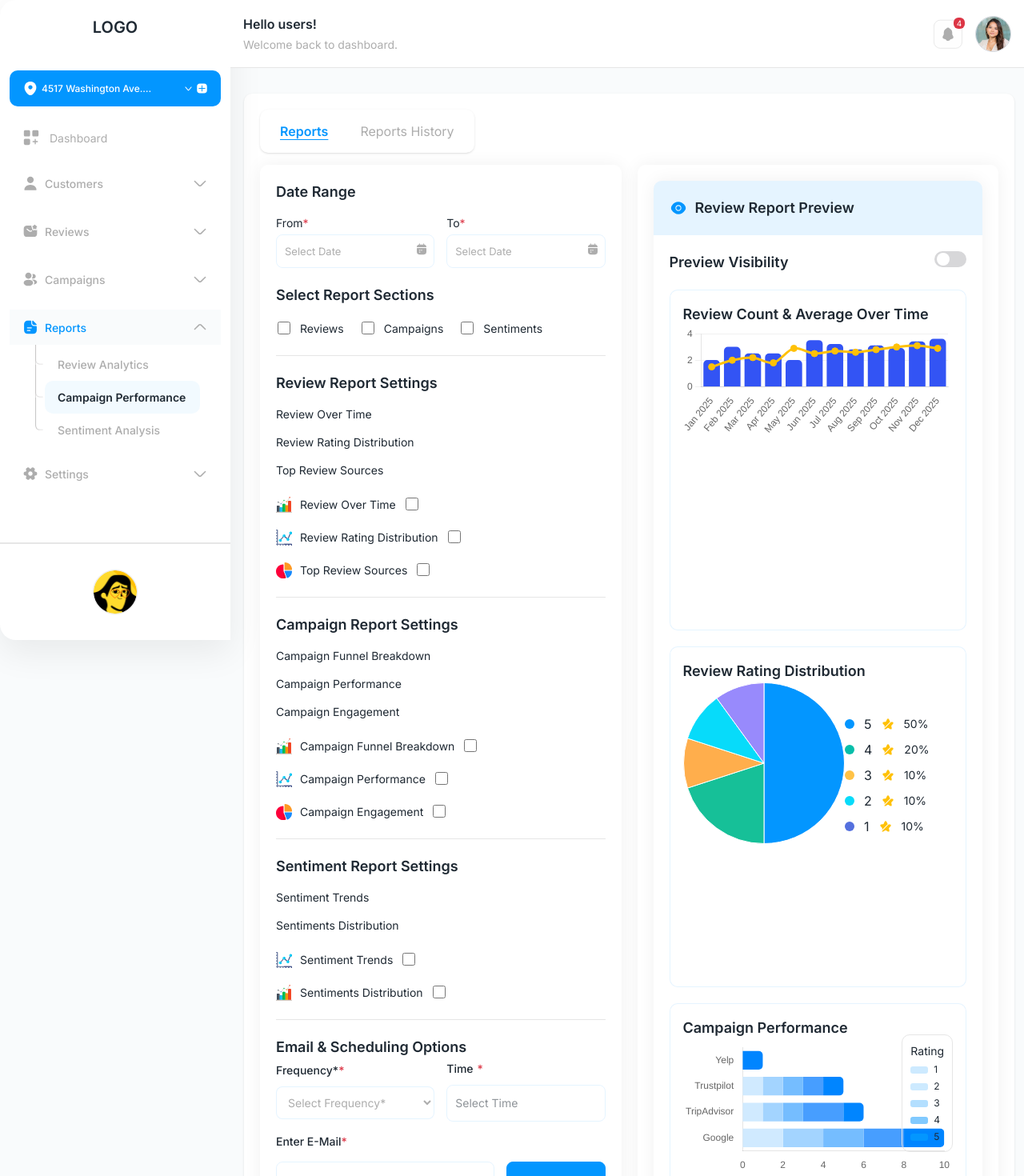
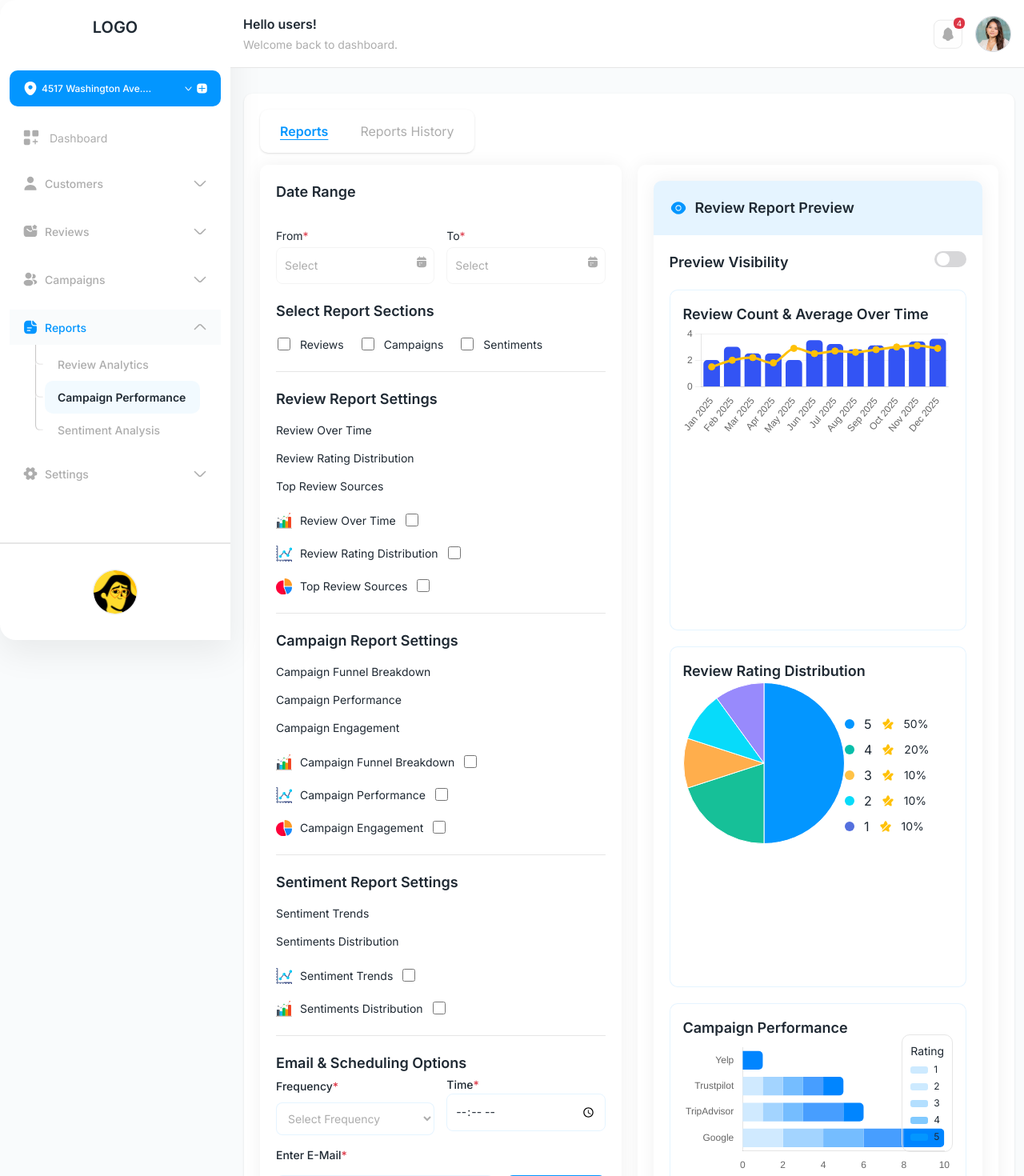
Before and after one commit to sumithub/rs-web-develop, a Next.js app: page /campaign-performance in a window 1280 px wide. Shown: the top 1470 px of the page at 80% size. Built offline with nearby package versions, Linux system fonts and the light colour scheme.

Commit message:
give validations in campaign-performance page

```diff
--- a/src/app/campaign-performance/page.js
+++ b/src/app/campaign-performance/page.js
@@ -36,8 +36,14 @@ import DashboardLineChart from '../../components/charts/DashboardLineChart'
 import DateRangePicker from '../../components/form/DateRangePicker'
 import ResendReportEmail from '../../components/Models/reports/ResendReportEmail'
 import Download from '../../components/Models/customers/Download'
+import DatePickerForm from "../../components/form/DatePickerForm";
+import InputForm from '../../components/form/InputForm'
+import { useForm } from 'react-hook-form'
 
-function ReviewAnalytics() {
+
+function ReviewAnalytics({ onSave }) {
+    const { register, handleSubmit, setValue, clearErrors, formState: { errors }, watch } = useForm();
+    const [sending, setSending] = useState(false)
     const [openBoost, setOpenBoost] = useState(false)
     const [filterBy, setFilterBy] = useState("")
     const [search, setSearch] = useState("")
@@ -59,6 +65,18 @@ function ReviewAnalytics() {
     useEffect(() => {
         getCustomer()
     }, [search, sortBy])
+
+    const onSubmit = async (data) => {
+        try {
+            setSending(true);
+            await axios.post("/api", data);
+            toast.success("Report Generated Successfully");
+        } catch (error) {
+            toast.error(getError(error));
+        } finally {
+            setSending(false);
+        }
+    };
 
     const getCustomer = async () => {
         try {
@@ -168,23 +186,35 @@ function ReviewAnalytics() {
 
                 </div>
             </div>
+            <>
+                <form onSubmit={handleSubmit(onSubmit)}>
                     {view === "report" && <div className="grid grid-cols-2 gap-5">
                         <div className='shadow-[0px_0px_22px_0px_#0000000F] p-5 rounded-[10px]'>
                             <h2 className='text-lg font-semibold'>Date Range</h2>
                             <div className='grid grid-cols-2 gap-[15px] mt-[15px]'>
-                        <DatePicker
+                                <DatePickerForm
                                     label='From'
                                     isRequired={true}
                                     icon='/images/calendar1.svg'
                                     class_="border border-primary/10 p-2.5!"
                                     mainClass="mt-0!"
+                                    formProps={{ ...register("from", { required: true }) }}
+                                    errors={errors}
+                                    clearErrors={clearErrors}
+                                    setValue={setValue}
+                                    watch={watch}
                                 />
-                        <DatePicker
+                                <DatePickerForm
                                     label='To'
                                     isRequired={true}
                                     icon='/images/calendar1.svg'
                                     class_="border border-primary/10 p-2.5!"
                                     mainClass="mt-0!"
+                                    formProps={{ ...register("to", { required: true }) }}
+                                    errors={errors}
+                                    clearErrors={clearErrors}
+                                    setValue={setValue}
+                                    watch={watch}
                                 />
                             </div>
                             <div className='mt-5'>
@@ -284,25 +314,29 @@ function ReviewAnalytics() {
                                 <h2 className='text-lg font-semibold capitalize'>Email & Scheduling options</h2>
                                 <div className='grid grid-cols-2 gap-[15px]'>
                                     <SelectForm
-                                defaultOption="Select Frequency*"
-                                label="Frequency*"
+                                        defaultOption="Select Frequency"
+                                        label="Frequency"
                                         labelClass="pb-2.5 inline-block mb-0!"
                                         isRequired={true}
-                                // formProps={{ ...register("select", { required: true }) }}
-                                // errors={errors}
+                                        formProps={{ ...register("select", { required: true }) }}
+                                        errors={errors}
                                         class_="mt-0!"
                                         selectClass_="border border-primary3/10 py-2.5! px-2.5! bg-white! text-sm!"
                                     // clearErrors={clearErrors}
                                     >
                                         <option value="selectFont">Select Font</option>
                                     </SelectForm>
-                            <Input
+                                    <InputForm
                                         label="Time"
                                         isRequired={true}
+                                        inputType='time'
                                         placeholder="Select Time"
                                         inputClass='border border-primary/10'
                                         class_='mt-0!'
                                         labelClass="pb-2.5"
+                                        formProps={{ ...register("time", { required: true }) }}
+                                        errors={errors}
+                                        setValue={setValue}
                                     />
                                 </div>
                                 <h2 className='text-sm font-medium capitalize py-[15px]'>enter e-mail<span className='text-danger'>*</span></h2>
@@ -327,8 +361,9 @@ function ReviewAnalytics() {
                                     <div className="w-[30%] shrink-0">
                                         <SecondaryButton
                                             title="Search Users"
+                                            type='button'
                                             class_="py-[15px]! px-5! text-sm! font-normal!"
-                                // onClick={onSave}
+                                            onClick={onSave}
                                         />
                                     </div>
                                 </div>
@@ -357,8 +392,9 @@ function ReviewAnalytics() {
                                 </div>
                                 <SecondaryButton
                                     title="Generate Report"
+                                    type='submit'
+                                    disabled={sending}
                                     class_="py-[15px]! text-lg! font-medium! px-5! text-sm! font-normal! mt-[30px]!"
-                        // onClick={onSave}
                                 />
                             </div>
 
@@ -441,7 +477,8 @@ function ReviewAnalytics() {
                             </div>
                         </div>
                     </div>}
-
+                </form>
+            </>
             {view === "history" && <div>
                 <div className='grid grid-cols-3 gap-5'>
                     {ReportHistory.map((e, i) =>
```
Lines whose indentation alone changed are shown as unchanged.
